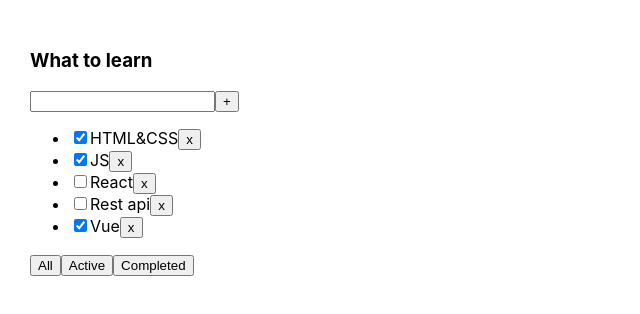
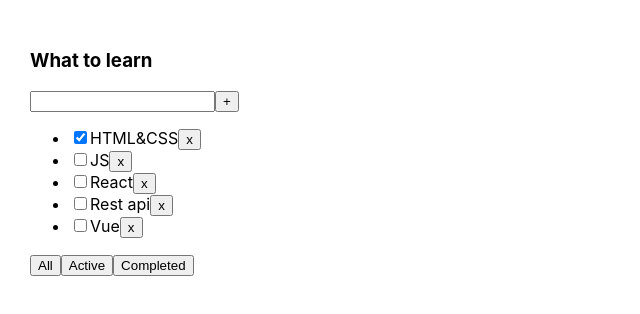
Before and after one commit to julimorozova/TODOS, a React (Create React App) app: page / in a window 1280 px wide. Shown: the top 314 px of the page, without its empty margins (0-640 px from the left). Built offline with nearby package versions, Linux system fonts and the light colour scheme.

Commit message:
feat: add function which changes checkbox

```diff
--- a/src/App.tsx
+++ b/src/App.tsx
@@ -25,10 +25,10 @@ function App() {
     // функция для изменения state
     const [tasks, setTasks] = useState<Array<TaskType>>([
         {id: v1(), title: "HTML&CSS", isDone: true},
-        {id: v1(), title: "JS", isDone: true},
+        {id: v1(), title: "JS", isDone: false},
         {id: v1(), title: "React", isDone: false},
         {id: v1(), title: "Rest api", isDone: false},
-        {id: v1(), title: "Vue", isDone: true},
+        {id: v1(), title: "Vue", isDone: false},
     ])
     const removeTask = (taskID: string) => {
         setTasks(tasks.filter(task => task.id !== taskID)) // true || false
@@ -43,7 +43,7 @@ function App() {
         let newTasks: Array<TaskType> = [task, ...tasks] // new Array
         setTasks(newTasks)
     }
-    console.log(tasks)
+    // console.log(tasks)
     const getTasksForRender = () => {
         switch (filter) {
             case "active":
@@ -55,6 +55,15 @@ function App() {
         }
     }
     const tasksForRender = getTasksForRender();
+
+    const changeStatus = (taskId: string, isDone: boolean) => {
+        let task = tasks.find( t => t.id === taskId )
+        if(task) {
+            task.isDone = isDone;
+        }
+        setTasks([...tasks])
+    }
+
     // UI:
     return (
         <div className="App">
@@ -64,6 +73,7 @@ function App() {
                 removeTask = { removeTask }
                 changeFilter={ changeFilter }
                 addTask = { addTask }
+                changeTaskStatus = { changeStatus }
             />
         </div>
     );
--- a/src/components/Task/Task.tsx
+++ b/src/components/Task/Task.tsx
@@ -1,16 +1,24 @@
-import React from "react";
+import React, {ChangeEvent} from "react";
 
 type TaskPropsType = {
     id: string
     title: string
     isDone: boolean
     removeTask: (taskID: string) => void
+    changeTaskStatus: (taskId: string, isDone: boolean) => void
 }
 
-export const Task = ({id, title, isDone, removeTask}: TaskPropsType) => {
+export const Task = ({ id, title, isDone, removeTask, changeTaskStatus }: TaskPropsType) => {
+    const onChangeHandler = (e: ChangeEvent<HTMLInputElement>) => {
+        let newIsDoneValue = e.currentTarget.checked;
+        changeTaskStatus(id, newIsDoneValue);
+    }
     return (
         <li>
-            <input type="checkbox" checked = { isDone }/>
+            <input type="checkbox"
+                   onChange = { onChangeHandler }
+                   checked = { isDone }
+            />
             <span>{ title }</span>
             <button onClick={() => removeTask(id)}>x</button>
         </li>
--- a/src/components/TodoList/TodoList.tsx
+++ b/src/components/TodoList/TodoList.tsx
@@ -11,6 +11,7 @@ type TodoListPropsType = {
     removeTask: (taskID: string) => void
     changeFilter: (filter: FilterValueType) => void
     addTask: (title: string) => void
+    changeTaskStatus: (taskId: string, isDone: boolean) => void
 }
 
 export const TodoList = (props: TodoListPropsType) => {
@@ -23,7 +24,9 @@ export const TodoList = (props: TodoListPropsType) => {
         return (
             <Task key = { item.id }
                   { ...item }
-                  removeTask = { props.removeTask } />
+                  removeTask = { props.removeTask }
+                  changeTaskStatus = {props.changeTaskStatus }
+            />
         )
     });
 
```
